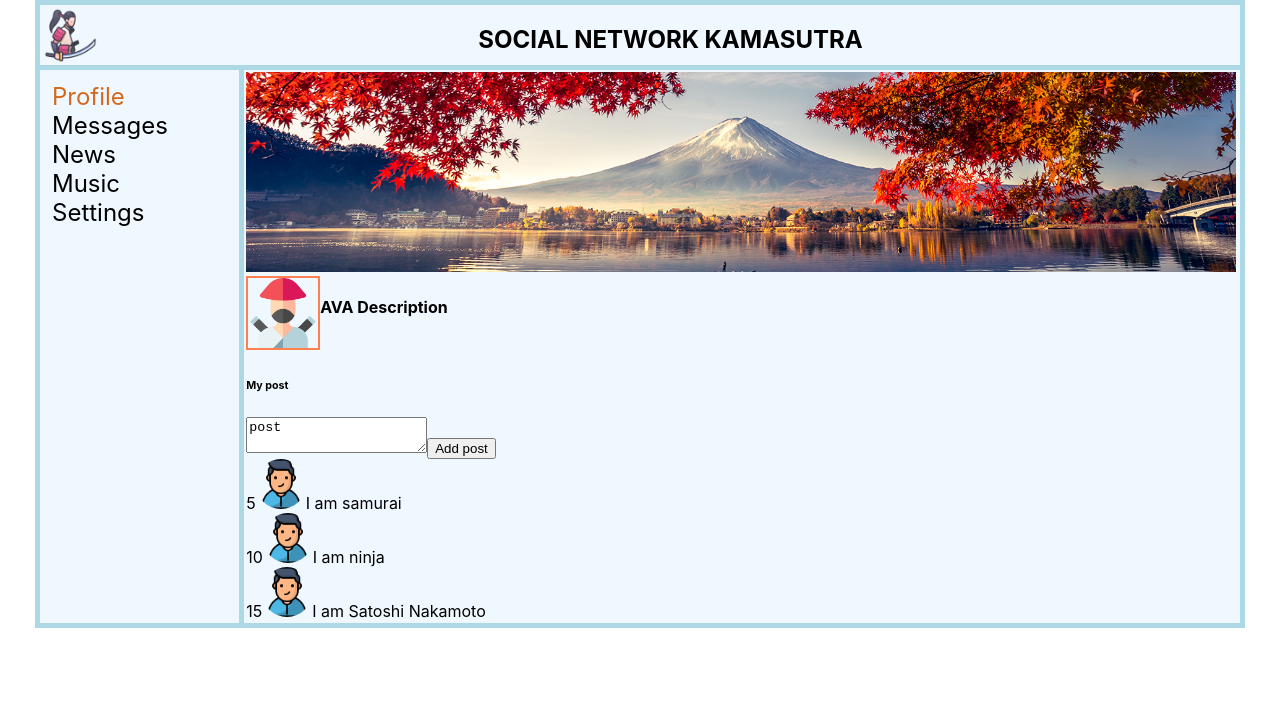
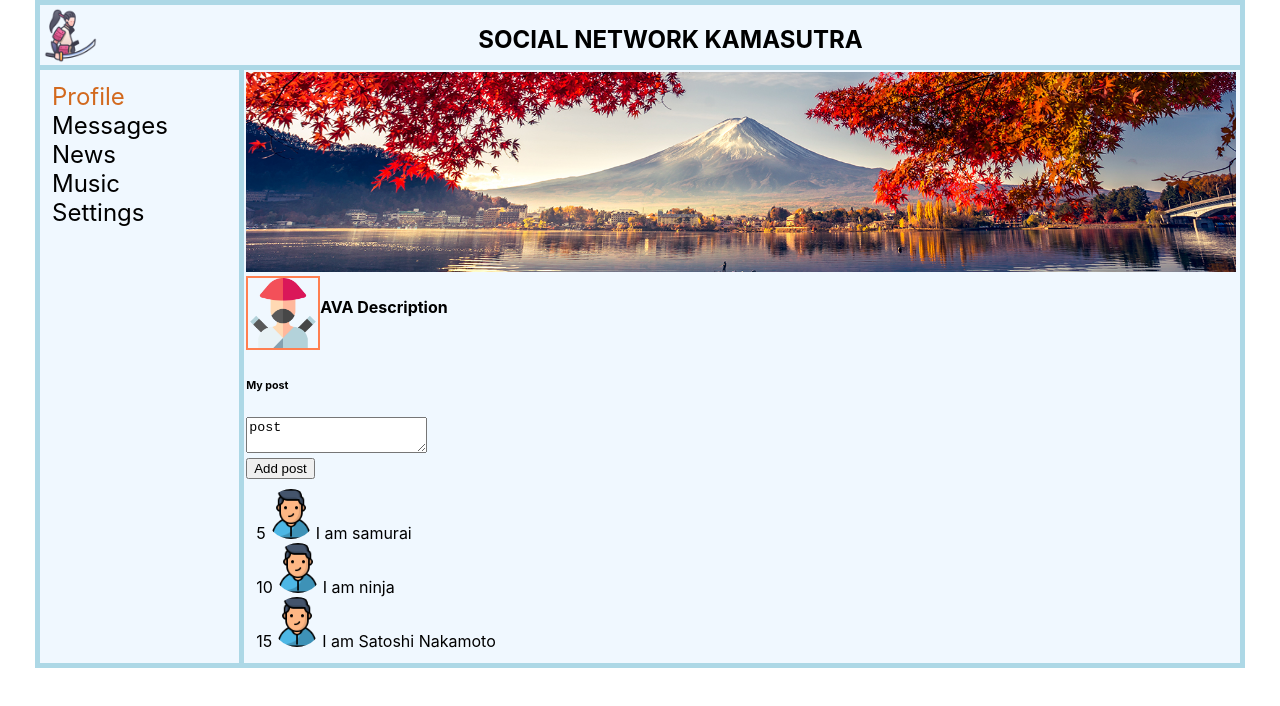
Before and after one commit to Rumata-SL/Social_Network, a React (Create React App) app: page /Profile in a window 1280 px wide. Shown: the top 706 px of the page. Built offline with nearby package versions, Linux system fonts and the light colour scheme.

Commit message:
Slight changes

```diff
--- a/src/App.tsx
+++ b/src/App.tsx
@@ -28,7 +28,6 @@ function App() {
                 </div>
             </div>
         </Router>
-
     );
 }
 
--- a/src/components/profile/Mypost/mypost.module.css
+++ b/src/components/profile/Mypost/mypost.module.css
@@ -13,3 +13,6 @@
     width: 70px;
     border: solid 2px coral;
 }
+.user{
+    padding: 10px;
+}
--- a/src/components/profile/Mypost/mypost.tsx
+++ b/src/components/profile/Mypost/mypost.tsx
@@ -34,10 +34,14 @@ export const Mypost = () => {
             </div>
             <div>
                 <h6>My post</h6>
-                <textarea>post</textarea>
-                <button>Add post</button>
+                <div><textarea>post</textarea></div>
+                <div><button>Add post</button></div>
+
             </div>
-            {user}
+            <div className={mp.user}>
+                {user}
+            </div>
+
         </div>
     )
 }
```
Also changed, not shown: src/image/content_logo1.jpg (added).
